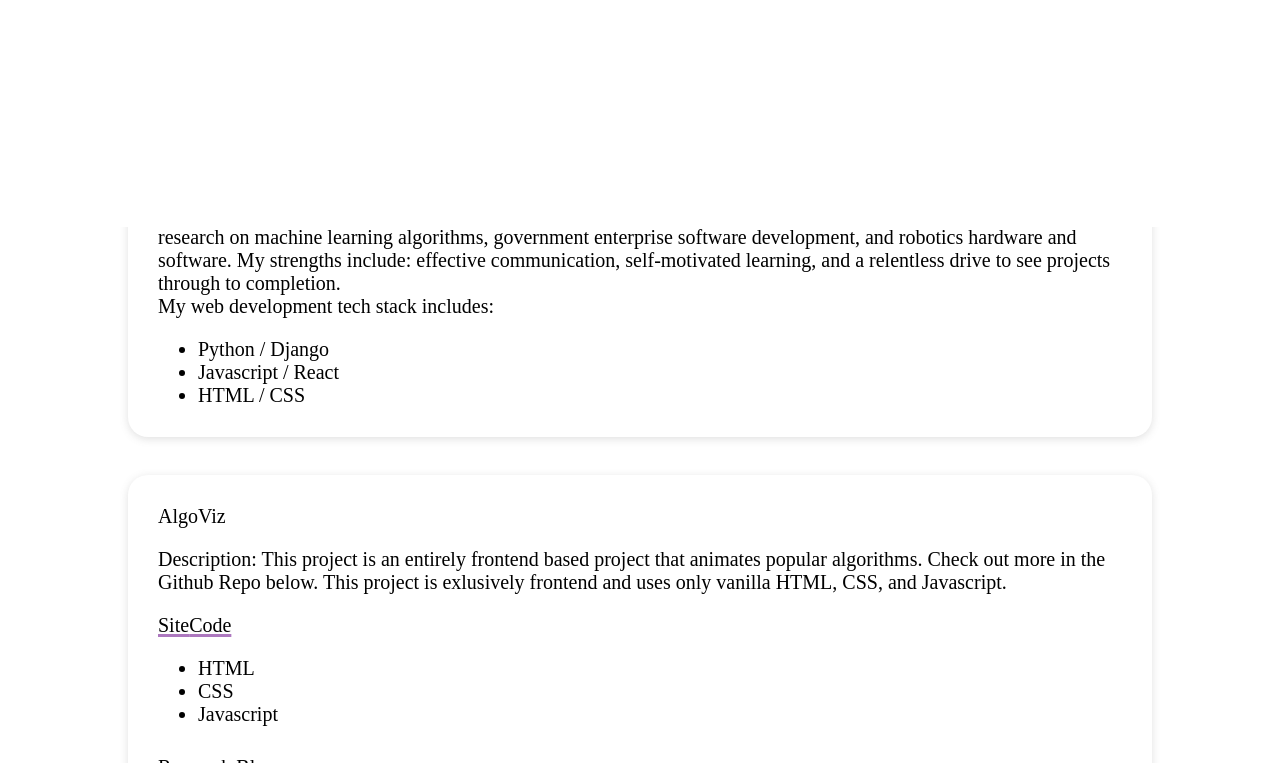
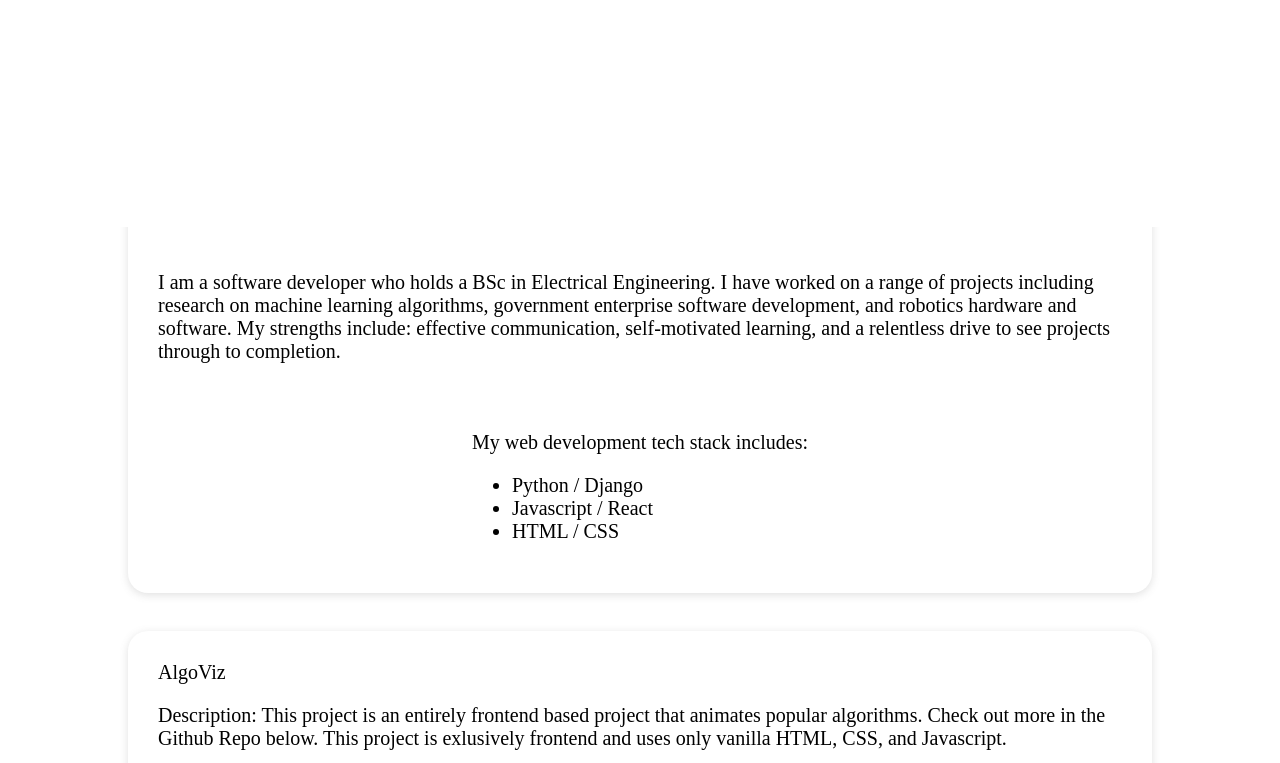
Before and after one commit to wross2/portfolio-site-v1, a React app: page / in a window 1280 px wide. Shown: the part 573-1336 px from the top of the page. Built offline with nearby package versions, Linux system fonts and the light colour scheme.

Commit message:
Added base flex layout and margins for about section

```diff
--- a/src/sections/styles/about.css
+++ b/src/sections/styles/about.css
@@ -1,12 +1,15 @@
-/* #about-section {} */
+#about-section {
+    display: flex;
+    flex-direction: column;
+    align-items: center;
+    justify-content: space-between;
+    min-height: 70vh;
+}
 
 
-/* #about-professional, #about-tech{
-    width: 70%;
-    margin: 0 auto;
-    float: none;
-    margin-bottom: 2vh;
-} */
+.about-professional{
+    margin: 30px 0;
+}
 
 /* Main Profile Picture
 --------------------------------------- */
```
